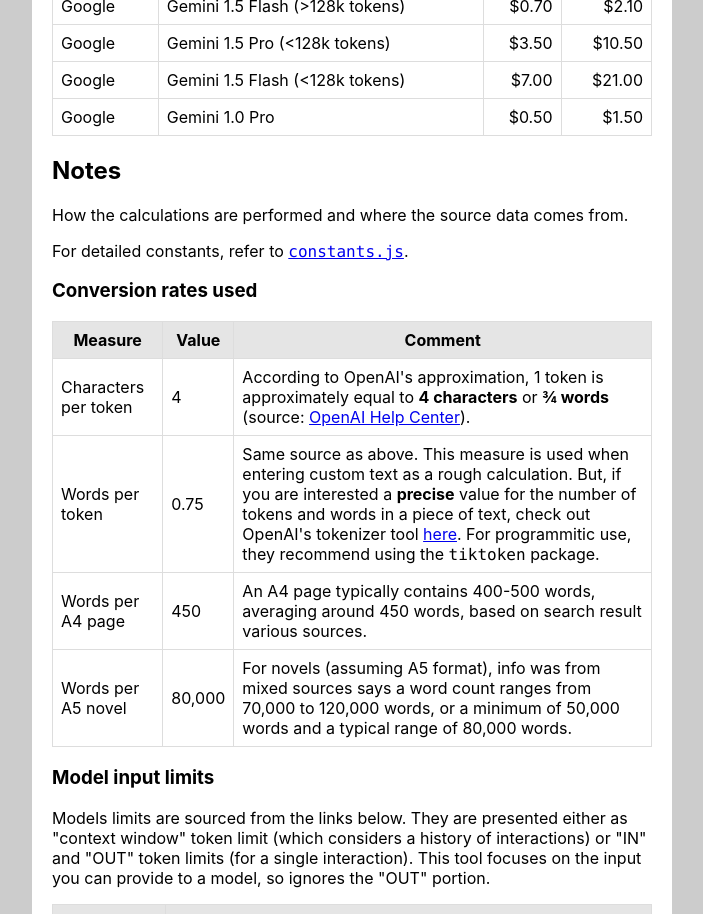
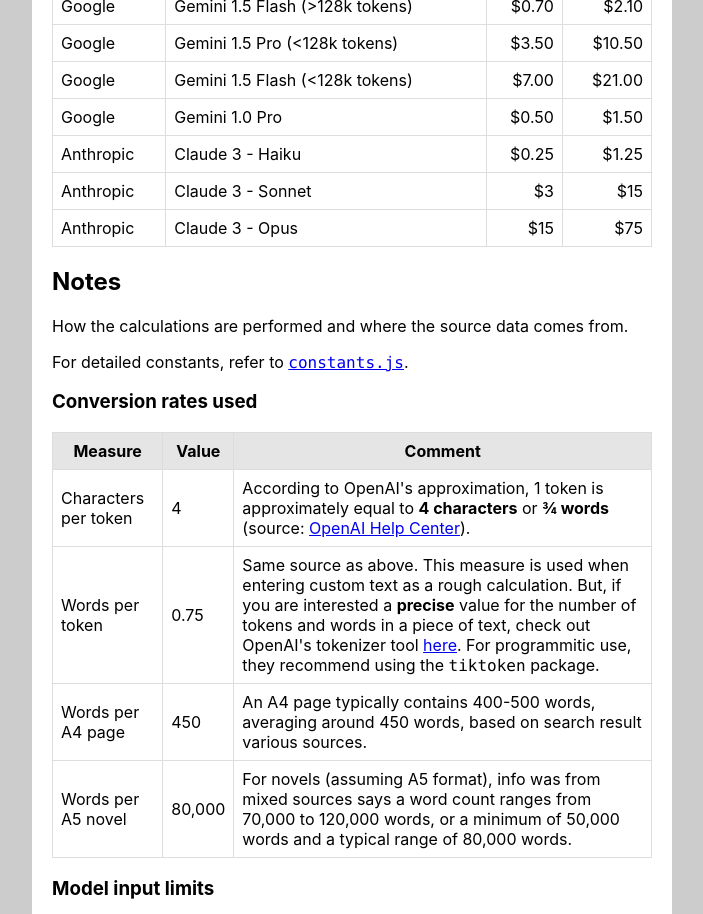
Before and after one commit to MichaelCurrin/token-translator, a React (Create React App) app: page / in a window 1280 px wide. Shown: the part 1980-2894 px from the top of the page, without its empty margins (288-991 px from the left). Built offline with nearby package versions, Linux system fonts and the light colour scheme.

Commit message:
feat: add Anthropic pricing

```diff
--- a/src/constants.js
+++ b/src/constants.js
@@ -60,4 +60,22 @@ export const PRICE_PER_MILLION_TOKENS = [
     input: '$0.50',
     output: '$1.50',
   },
+  {
+    provider: 'Anthropic',
+    modelName: 'Claude 3 - Haiku',
+    input: '$0.25',
+    output: '$1.25',
+  },
+  {
+    provider: 'Anthropic',
+    modelName: 'Claude 3 - Sonnet',
+    input: '$3',
+    output: '$15',
+  },
+  {
+    provider: 'Anthropic',
+    modelName: 'Claude 3 - Opus',
+    input: '$15',
+    output: '$75',
+  },
 ];
```
